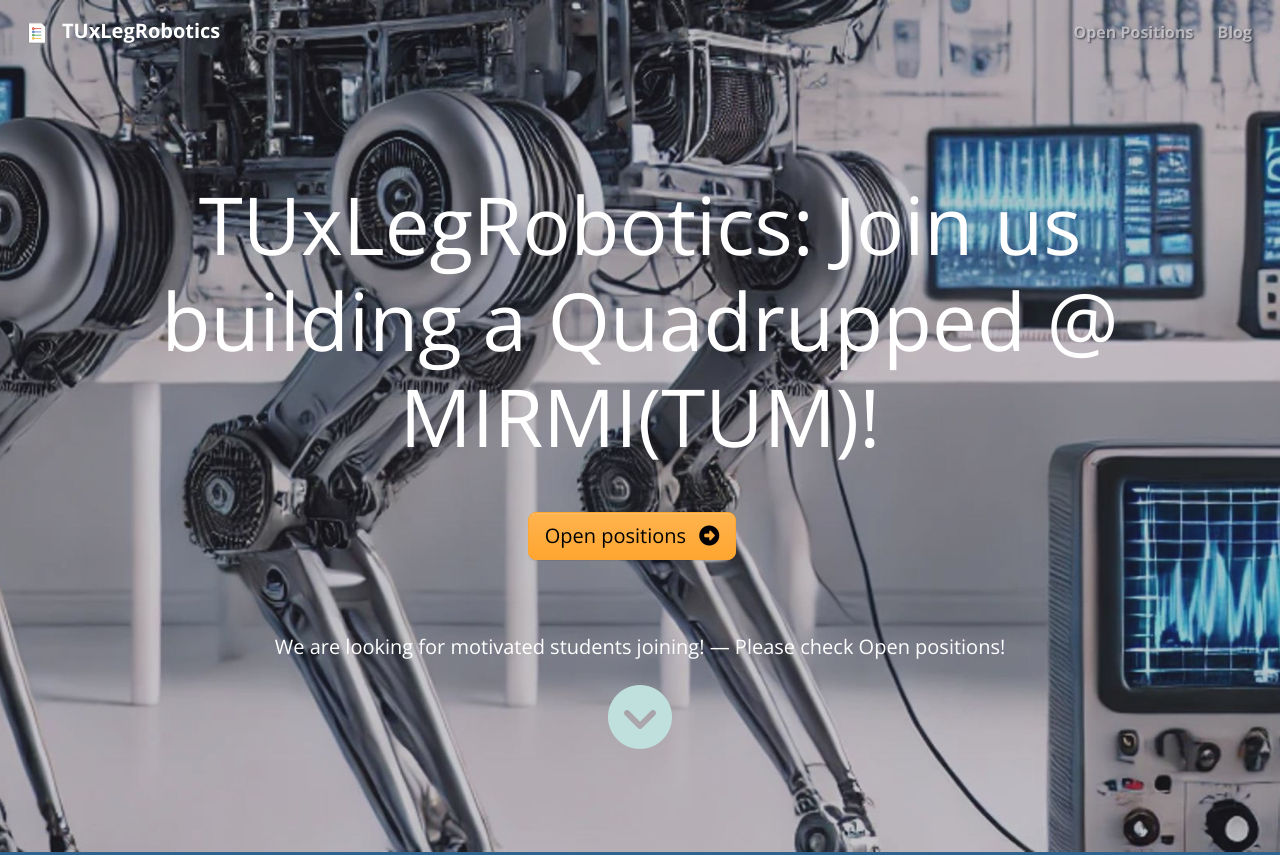
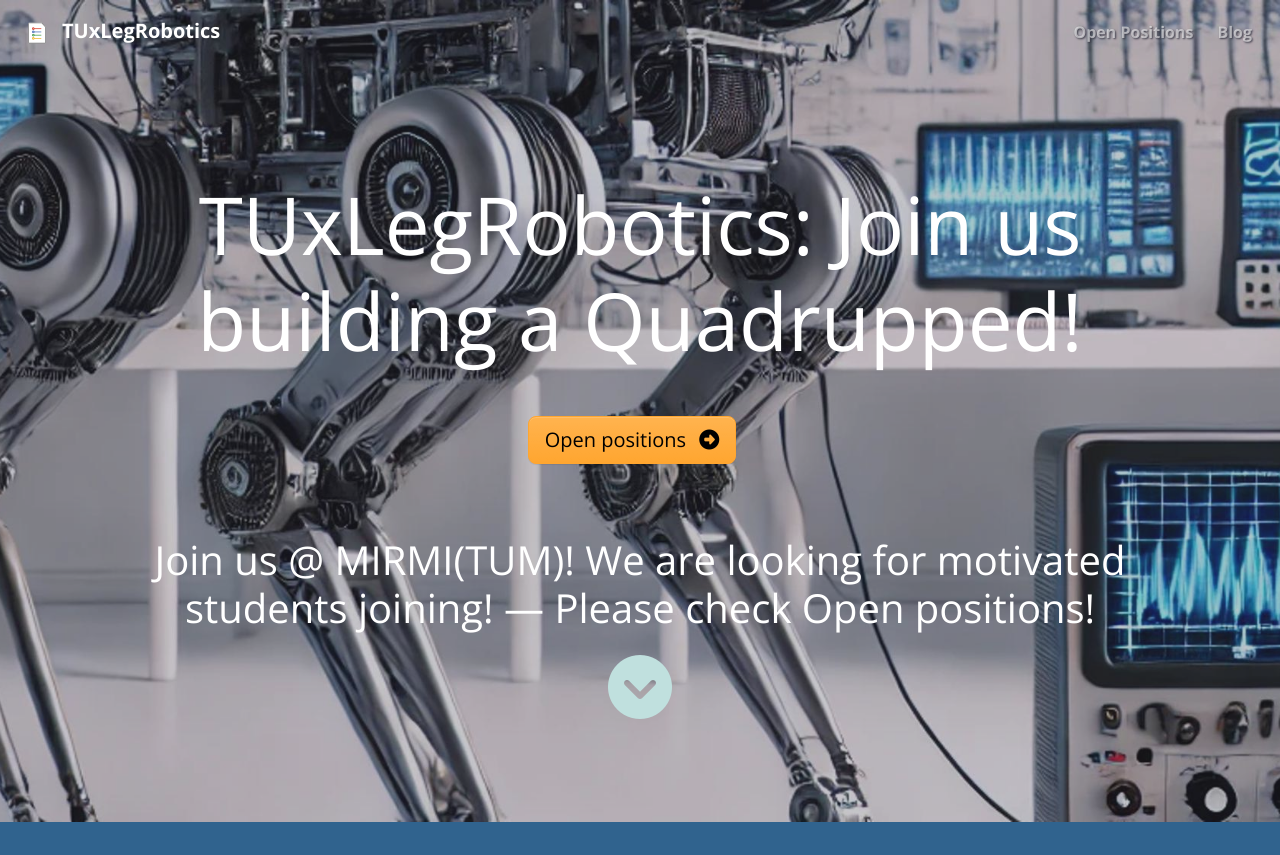
Before and after one commit to TUMxLegRobotics/tumxlegrobotics.github.io, a plain HTML site: page index.html in a window 1280 px wide. Shown: the top 855 px of the page. Drawn offline with nearby package versions, Linux system fonts and the light colour scheme.

Commit message:
Better stylistic solution mentioning MIRMI

```diff
--- a/index.html
+++ b/index.html
@@ -24,20 +24,20 @@
 <meta property="og:url" content="https://tumxlegrobotics.github.io/">
   <meta property="og:site_name" content="TUxLegRobotics">
   <meta property="og:title" content="TUxLegRobotics">
-  <meta property="og:description" content="TUxLegRobotics: Join us building a Quadrupped @ MIRMI(TUM)! Open positions We are looking for motivated students joining! — Please check Open positions!">
+  <meta property="og:description" content="TUxLegRobotics: Join us building a Quadrupped! Open positions Join us @ MIRMI(TUM)! We are looking for motivated students joining! — Please check Open positions!">
   <meta property="og:locale" content="en">
   <meta property="og:type" content="website">
     <meta property="og:image" content="https://tumxlegrobotics.github.io/featured-background.jpg">
 
   <meta itemprop="name" content="TUxLegRobotics">
-  <meta itemprop="description" content="TUxLegRobotics: Join us building a Quadrupped @ MIRMI(TUM)! Open positions We are looking for motivated students joining! — Please check Open positions!">
-  <meta itemprop="dateModified" content="2024-10-30T11:06:11+01:00">
-  <meta itemprop="wordCount" content="128">
+  <meta itemprop="description" content="TUxLegRobotics: Join us building a Quadrupped! Open positions Join us @ MIRMI(TUM)! We are looking for motivated students joining! — Please check Open positions!">
+  <meta itemprop="dateModified" content="2024-10-30T11:33:18+01:00">
+  <meta itemprop="wordCount" content="130">
   <meta itemprop="image" content="https://tumxlegrobotics.github.io/featured-background.jpg">
   <meta name="twitter:card" content="summary_large_image">
   <meta name="twitter:image" content="https://tumxlegrobotics.github.io/featured-background.jpg">
   <meta name="twitter:title" content="TUxLegRobotics">
-  <meta name="twitter:description" content="TUxLegRobotics: Join us building a Quadrupped @ MIRMI(TUM)! Open positions We are looking for motivated students joining! — Please check Open positions!">
+  <meta name="twitter:description" content="TUxLegRobotics: Join us building a Quadrupped! Open positions Join us @ MIRMI(TUM)! We are looking for motivated students joining! — Please check Open positions!">
 
 
 
@@ -92,7 +92,7 @@
   <div class="col-12">
     <div class="container td-overlay__inner">
       <div class="text-center">
-        <h1 class="display-1 mt-0 mt-md-5 pb-4">TUxLegRobotics: Join us building a Quadrupped @ MIRMI(TUM)!</h1>
+        <h1 class="display-1 mt-0 mt-md-5 pb-4">TUxLegRobotics: Join us building a Quadrupped!</h1>
 
         <div class="pt-3 lead">
 
@@ -102,7 +102,7 @@
 <!-- <a class="btn btn-lg btn-secondary me-3 mb-4" href="https://github.com/TUMxLegRobotics">
   Download <i class="fab fa-github ms-2 "></i>
 </a> -->
-<p class="lead mt-5"> We are looking for motivated students joining! &mdash; Please check Open positions!</p>
+<p class="lead mt-5 display-6"> Join us @ <strong>MIRMI(TUM)</strong>! We are looking for motivated students joining! &mdash; Please check Open positions!</p>
 <p><a class="btn btn-link text-info" href="#td-block-1" aria-label="Read more"><i class="fa-solid fa-circle-chevron-down" style="font-size: 400%"></i></a></p>
 
         </div>
--- a/sitemap.xml
+++ b/sitemap.xml
@@ -31,6 +31,6 @@
     <loc>https://tumxlegrobotics.github.io/tags/</loc>
   </url><url>
     <loc>https://tumxlegrobotics.github.io/</loc>
-    <lastmod>2024-10-30T11:06:11+01:00</lastmod>
+    <lastmod>2024-10-30T11:33:18+01:00</lastmod>
   </url>
 </urlset>
```
